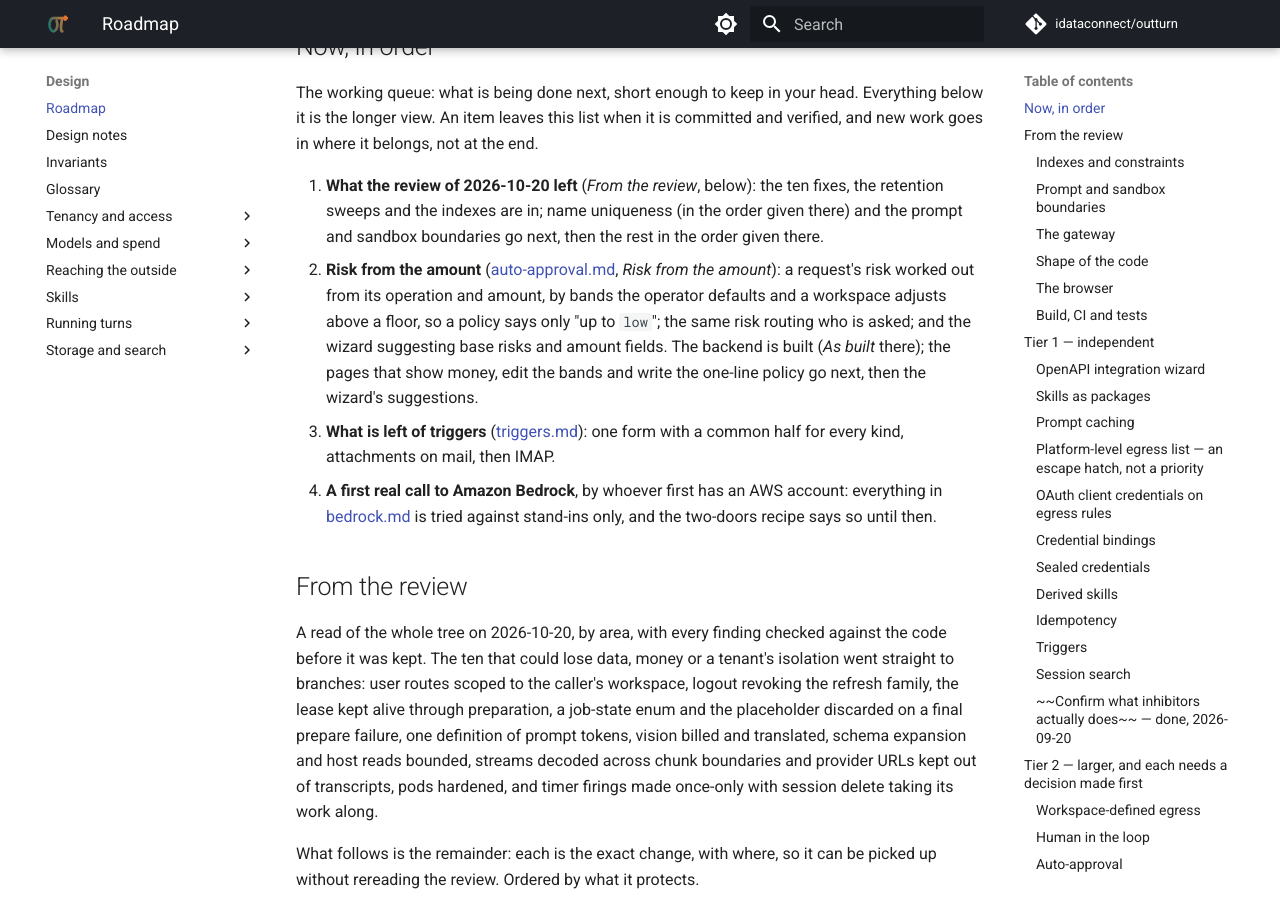
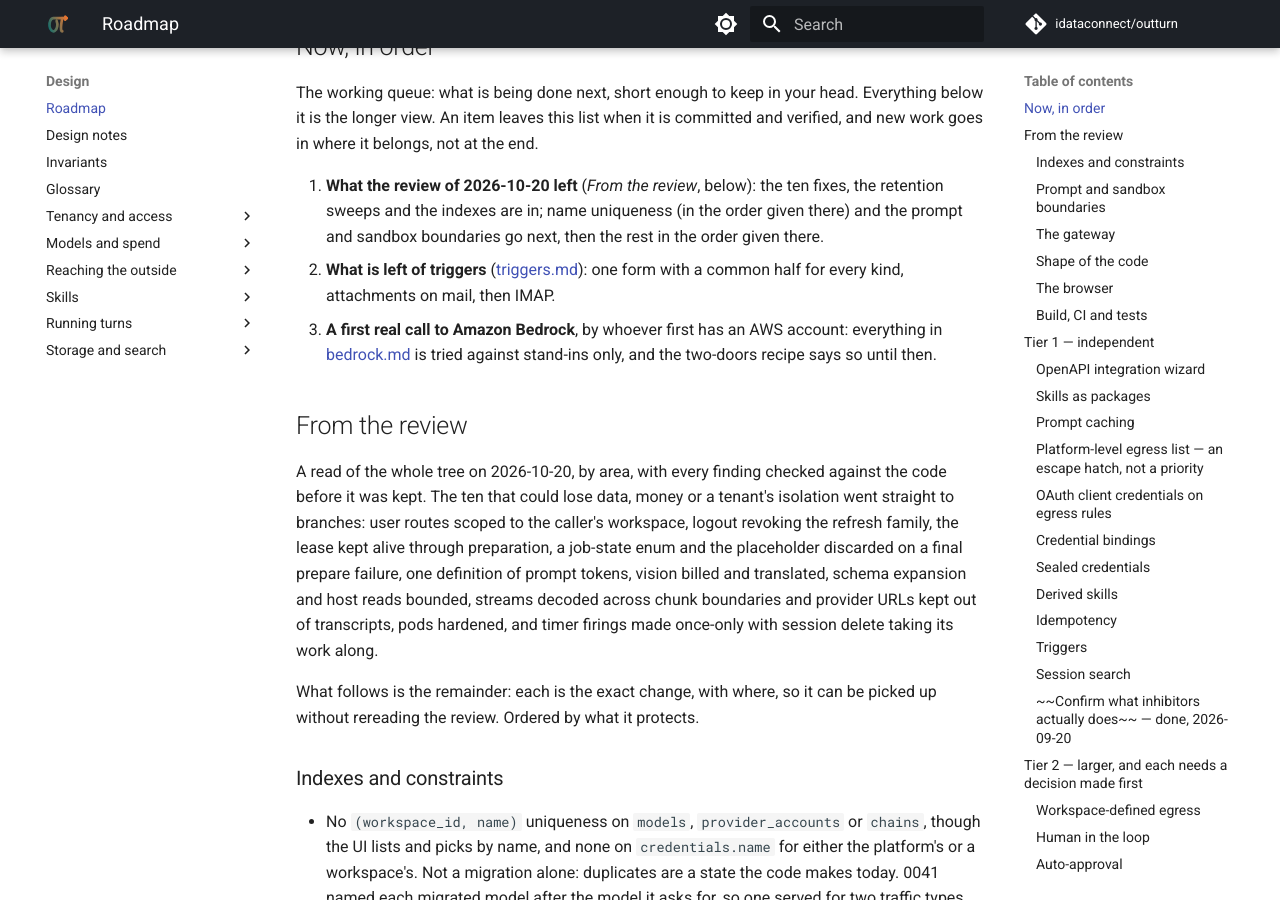
Before and after one commit to idataconnect/outturn, an MkDocs documentation site: the page built from docs/roadmap.md, in a window 1280 px wide and 900 px high, scrolled down 450 px. Built offline with MkDocs 1.6.1 and Material for MkDocs 9.7.7, drawn with Linux system fonts in a browser that asks for light colours; comment, search, counter and statistics services are not loaded.

Commit message:
Take built work off the queue and out of what is not built
Risk from the amount, its pages, the wizard's suggestions and the
conversation prompt's risk and money are all in; the queue and the design
still listed them as next.

Co-Authored-By: Claude Opus 5.5 <noreply@anthropic.com>

```diff
--- a/docs/roadmap.md
+++ b/docs/roadmap.md
@@ -22,17 +22,9 @@ committed and verified, and new work goes in where it belongs, not at the end.
    ten fixes, the retention sweeps and the indexes are in; name uniqueness
    (in the order given there) and the prompt and sandbox boundaries go next,
    then the rest in the order given there.
-2. **Risk from the amount** ([auto-approval.md](auto-approval.md), *Risk
-   from the amount*): a request's risk worked out from its operation and
-   amount, by bands the operator defaults and a workspace adjusts above a
-   floor, so a policy says only "up to `low`"; the same risk routing who is
-   asked; and the wizard suggesting base risks and amount fields. The
-   backend is built (*As built* there); the pages that show money, edit the
-   bands and write the one-line policy go next, then the wizard's
-   suggestions.
-3. **What is left of triggers** ([triggers.md](triggers.md)): one form with a
+2. **What is left of triggers** ([triggers.md](triggers.md)): one form with a
    common half for every kind, attachments on mail, then IMAP.
-4. **A first real call to Amazon Bedrock**, by whoever first has an AWS
+3. **A first real call to Amazon Bedrock**, by whoever first has an AWS
    account: everything in [bedrock.md](bedrock.md) is tried against
    stand-ins only, and the two-doors recipe says so until then.
 
```
Also changed, not shown: docs/auto-approval.md (+0 -5 lines).
